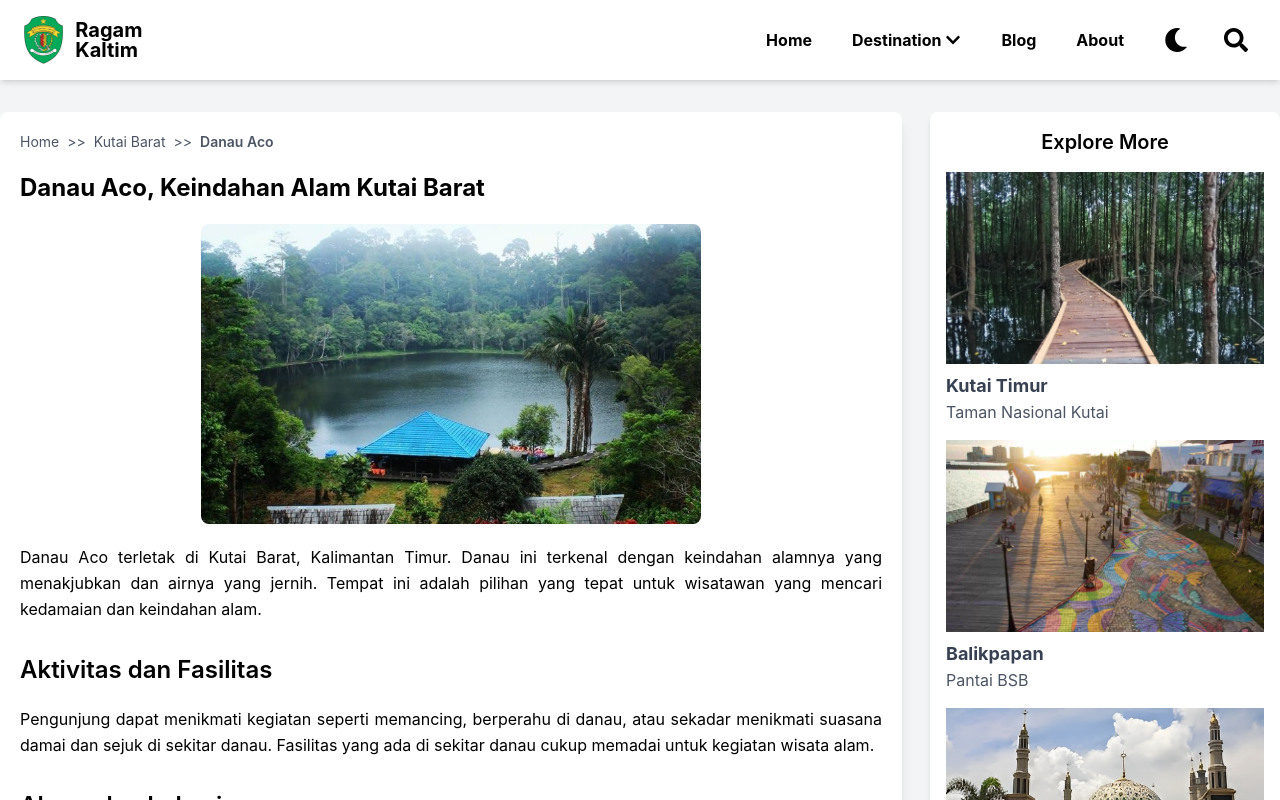
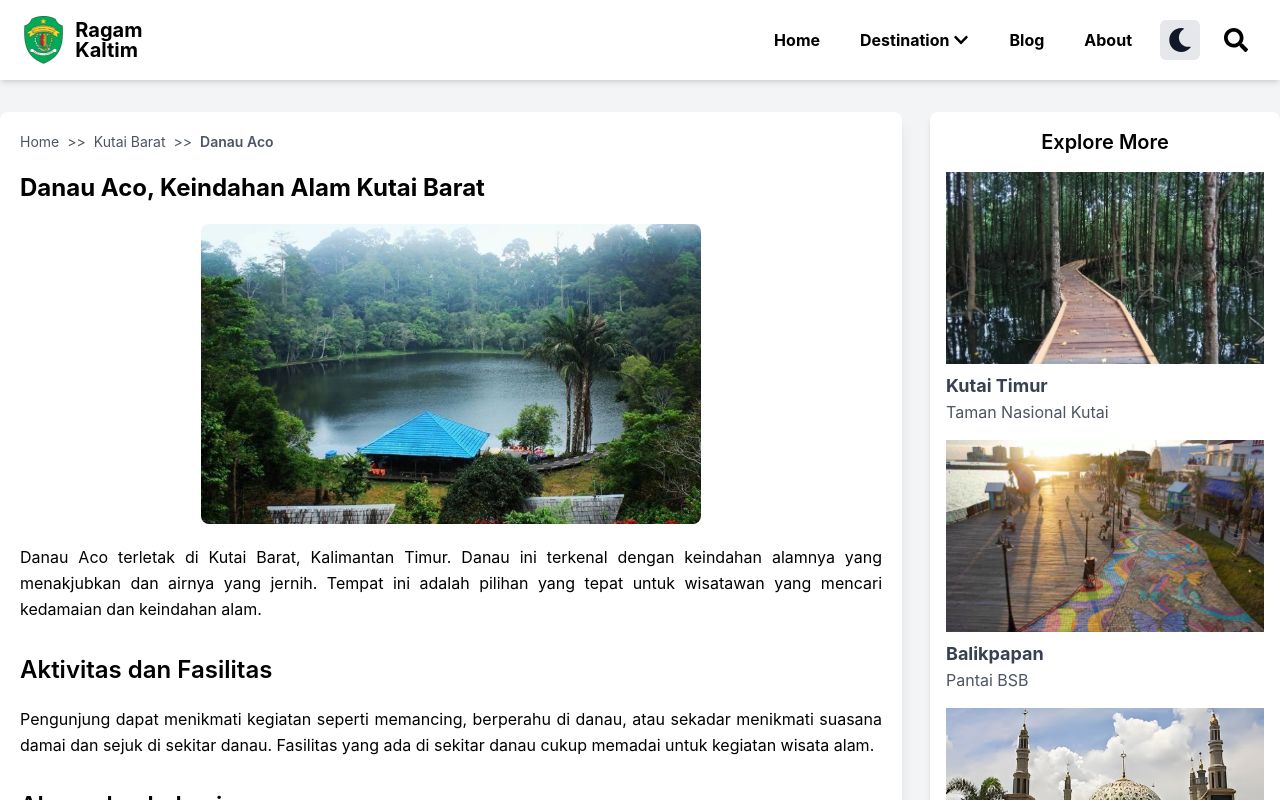
Before and after one commit to Ardi11221026/TugasBesarDesainWeb, a React (Create React App) app: page /danau-aco in a window 1280 px wide. Shown: the top 800 px of the page. Built offline with nearby package versions, Linux system fonts and the light colour scheme.

Commit message:
update darkmode sementara

```diff
--- a/src/components/LightDarkMode.jsx
+++ b/src/components/LightDarkMode.jsx
@@ -7,11 +7,13 @@ const LightDarkMode = () => {
     });
 
     useEffect(() => {
+        // Apply the theme class to the root HTML element
+        const root = document.documentElement;
         if (darkMode) {
-            document.documentElement.classList.add("dark");
+            root.classList.add("dark");
             localStorage.setItem("theme", "dark");
         } else {
-            document.documentElement.classList.remove("dark");
+            root.classList.remove("dark");
             localStorage.setItem("theme", "light");
         }
     }, [darkMode]);
@@ -21,12 +23,13 @@ const LightDarkMode = () => {
     return (
         <button
             onClick={toggleMode}
-            className="font-bold hover:text-white hover:bg-gray-700 px-3 py-2 rounded"
+            className="flex items-center justify-center p-2 rounded-md transition duration-300 ease-in-out bg-gray-200 dark:bg-gray-800 hover:bg-gray-300 dark:hover:bg-gray-700"
+            aria-label="Toggle Dark Mode"
         >
             {darkMode ? (
-                <FaSun className="text-yellow-400 w-6 h-6" /> // Ukuran ikon diperbesar
+                <FaSun className="text-yellow-400 w-6 h-6" />
             ) : (
-                <FaMoon className="text-black w-6 h-6" /> // Ukuran ikon diperbesar
+                <FaMoon className="text-gray-900 w-6 h-6" />
             )}
         </button>
     );
--- a/tailwind.config.js
+++ b/tailwind.config.js
@@ -6,20 +6,28 @@ module.exports = {
   ],
   theme: {
     extend: {
-      // Add custom dark mode colors if needed
-      backgroundColor: {
+      colors: {
+        // Define custom dark mode and light mode colors
+        light: {
+          primary: '#f9fafb',
+          secondary: '#e5e7eb',
+        },
         dark: {
           primary: '#1a202c',
-          secondary: '#2d3748'
-        }
+          secondary: '#2d3748',
+        },
       },
       textColor: {
+        light: {
+          primary: '#1a202c',
+          secondary: '#4a5568',
+        },
         dark: {
           primary: '#e2e8f0',
-          secondary: '#cbd5e0'
-        }
-      }
+          secondary: '#cbd5e0',
+        },
+      },
     },
   },
   plugins: [],
-}
+};
```
Also changed, not shown: src/index.css (line endings or trailing spaces).
